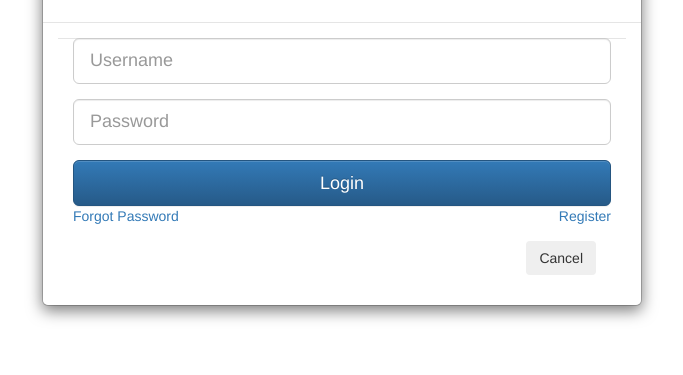
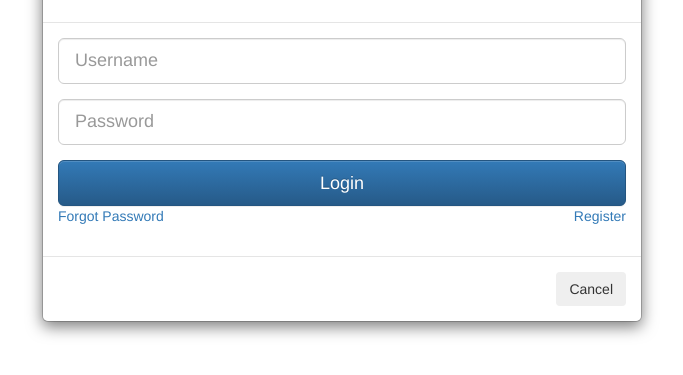
Before and after one commit to fishmandev/bootstrap-login-form, a plain HTML site: page index.html in a window 1280 px wide. Shown: the part 109-484 px from the top of the page, without its empty margins (298-981 px from the left). Drawn offline with nearby package versions, Linux system fonts and the light colour scheme.

Commit message:
Formatted code and remove extra class and div element

```diff
--- a/index.html
+++ b/index.html
@@ -4,9 +4,11 @@
     <meta charset="UTF-8">
     <title>Login Form</title>
     <meta name="viewport" content="width=device-width, initial-scale=1.0">
-    <link rel="stylesheet" href="https://maxcdn.bootstrapcdn.com/bootstrap/3.3.7/css/bootstrap.min.css" integrity="sha384-BVYiiSIFeK1dGmJRAkycuHAHRg32OmUcww7on3RYdg4Va+PmSTsz/K68vbdEjh4u" crossorigin="anonymous">
+    <link rel="stylesheet" href="https://maxcdn.bootstrapcdn.com/bootstrap/3.3.7/css/bootstrap.min.css"
+          integrity="sha384-BVYiiSIFeK1dGmJRAkycuHAHRg32OmUcww7on3RYdg4Va+PmSTsz/K68vbdEjh4u" crossorigin="anonymous">
     <!-- Optional theme -->
-    <link rel="stylesheet" href="https://maxcdn.bootstrapcdn.com/bootstrap/3.3.7/css/bootstrap-theme.min.css" integrity="sha384-rHyoN1iRsVXV4nD0JutlnGaslCJuC7uwjduW9SVrLvRYooPp2bWYgmgJQIXwl/Sp" crossorigin="anonymous">
+    <link rel="stylesheet" href="https://maxcdn.bootstrapcdn.com/bootstrap/3.3.7/css/bootstrap-theme.min.css"
+          integrity="sha384-rHyoN1iRsVXV4nD0JutlnGaslCJuC7uwjduW9SVrLvRYooPp2bWYgmgJQIXwl/Sp" crossorigin="anonymous">
 </head>
 <body>
 <div class="modal-dialog">
@@ -15,7 +17,7 @@
             <h1 class="text-center">Login</h1>
         </div>
         <div class="modal-body">
-            <form class="col-md-12 center-block">
+            <form class="center-block">
                 <div class="form-group">
                     <input type="text" class="form-control input-lg" placeholder="Username">
                 </div>
@@ -28,11 +30,9 @@
                     <span><a href="#">Forgot Password</a></span>
                 </div>
             </form>
-            <div class="modal-footer">
-                <div class="col-md-12">
-                    <button class="btn">Cancel</button>
-                </div>
-            </div>
+        </div>
+        <div class="modal-footer">
+            <button class="btn">Cancel</button>
         </div>
     </div>
 </div>
```
